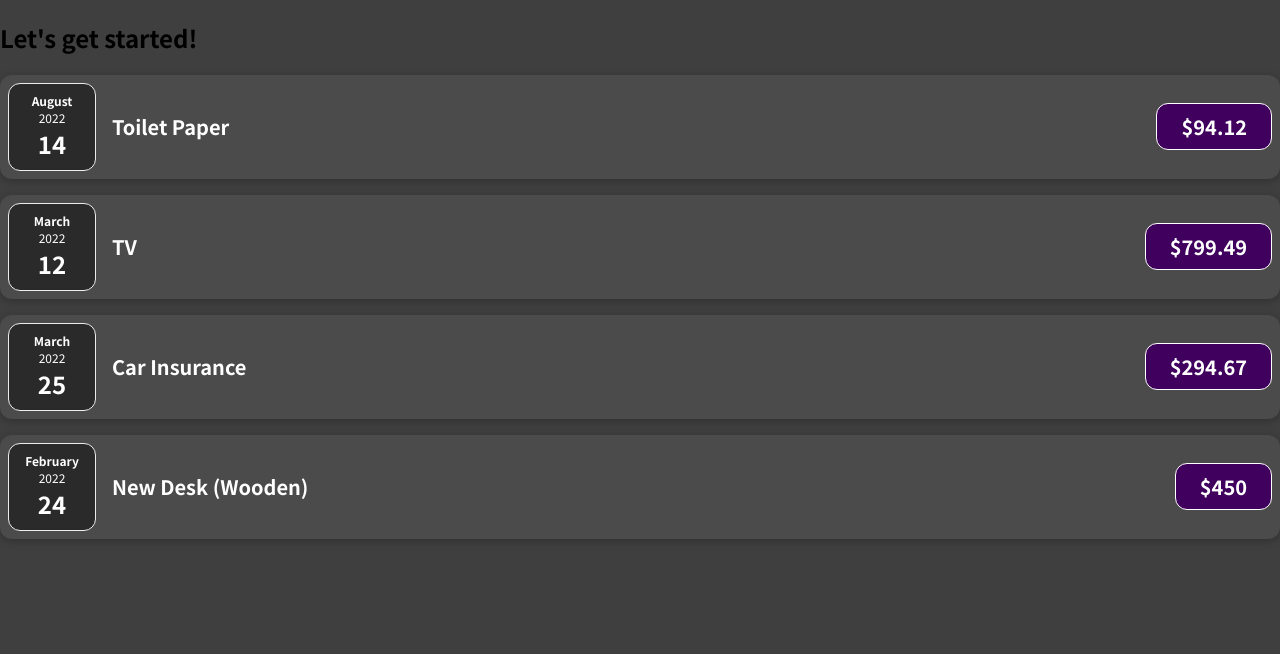
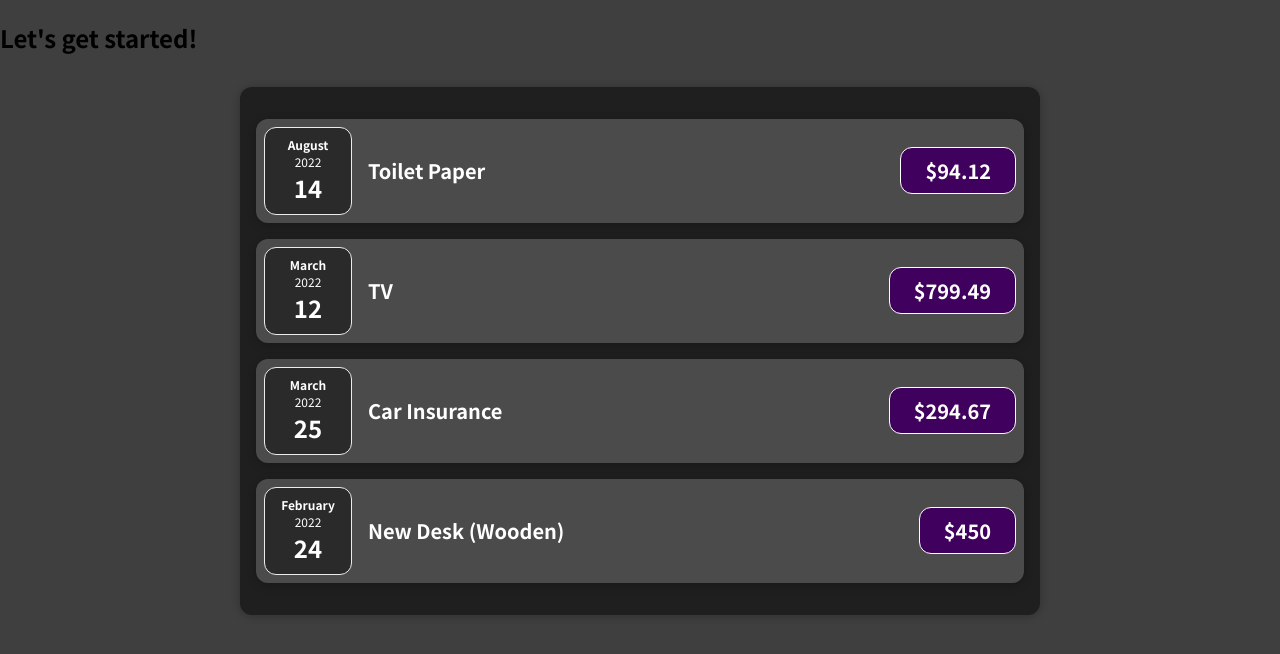
Before and after one commit to jripke74/react-0025, a JavaScript app: page / in a window 1280 px wide. Shown: the top 654 px of the page. Built offline with nearby package versions, Linux system fonts and the light colour scheme.

Commit message:
create expenses component

```diff
--- a/src/App.js
+++ b/src/App.js
@@ -1,4 +1,4 @@
-import ExpenseItem from './components/ExpenseItem';
+import Expenses from './components/Expenses';
 
 function App() {
   const expenses = [
@@ -31,26 +31,7 @@
   return (
     <div>
       <h2>Let's get started!</h2>
-      <ExpenseItem
-        title={expenses[0].title}
-        amount={expenses[0].amount}
-        date={expenses[0].date}
-      />
-      <ExpenseItem
-        title={expenses[1].title}
-        amount={expenses[1].amount}
-        date={expenses[1].date}
-      />
-      <ExpenseItem
-        title={expenses[2].title}
-        amount={expenses[2].amount}
-        date={expenses[2].date}
-      />
-      <ExpenseItem
-        title={expenses[3].title}
-        amount={expenses[3].amount}
-        date={expenses[3].date}
-      />
+      <Expenses items={expenses} />
     </div>
   );
 }
--- /dev/null
+++ b/src/components/Expenses.css
@@ -0,0 +1,9 @@
+.expenses {
+  padding: 1rem;
+  background-color: rgb(31, 31, 31);
+  margin: 2rem auto;
+  width: 50rem;
+  max-width: 95%;
+  border-radius: 12px;
+  box-shadow: 0 1px 8px rgba(0, 0, 0, 0.25);
+}
--- /dev/null
+++ b/src/components/Expenses.js
@@ -0,0 +1,31 @@
+import ExpenseItem from './ExpenseItem';
+import './Expenses.css';
+
+const Expenses = (props) => {
+  return (
+    <div className='expenses'>
+      <ExpenseItem
+        title={props.items[0].title}
+        amount={props.items[0].amount}
+        date={props.items[0].date}
+      />
+      <ExpenseItem
+        title={props.items[1].title}
+        amount={props.items[1].amount}
+        date={props.items[1].date}
+      />
+      <ExpenseItem
+        title={props.items[2].title}
+        amount={props.items[2].amount}
+        date={props.items[2].date}
+      />
+      <ExpenseItem
+        title={props.items[3].title}
+        amount={props.items[3].amount}
+        date={props.items[3].date}
+      />
+    </div>
+  );
+};
+
+export default Expenses;
```
